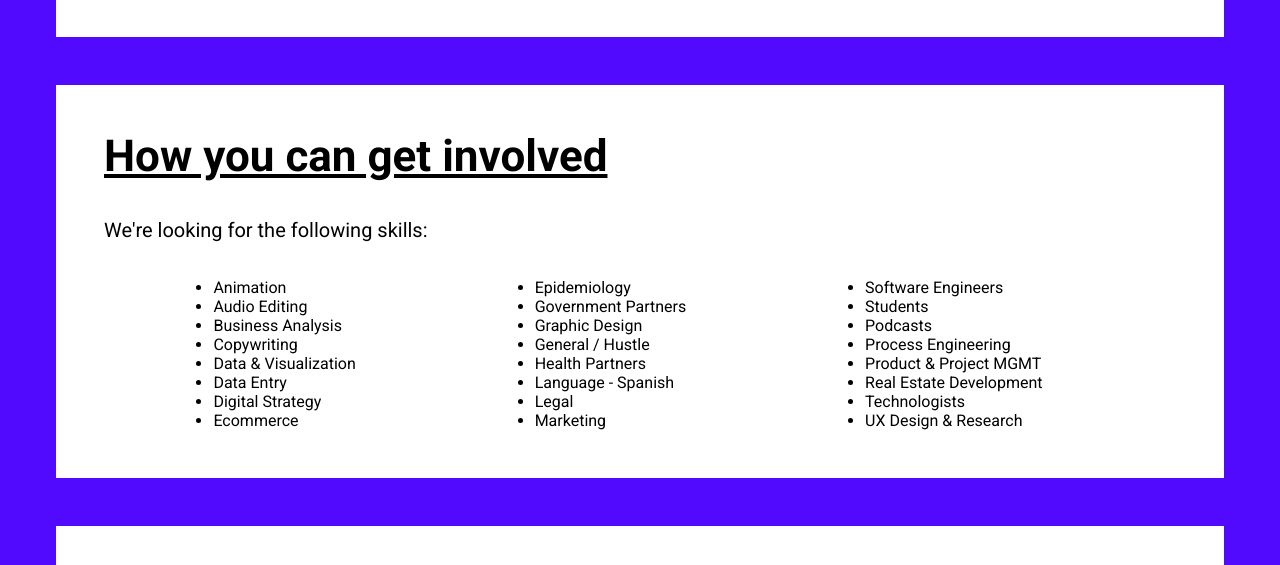
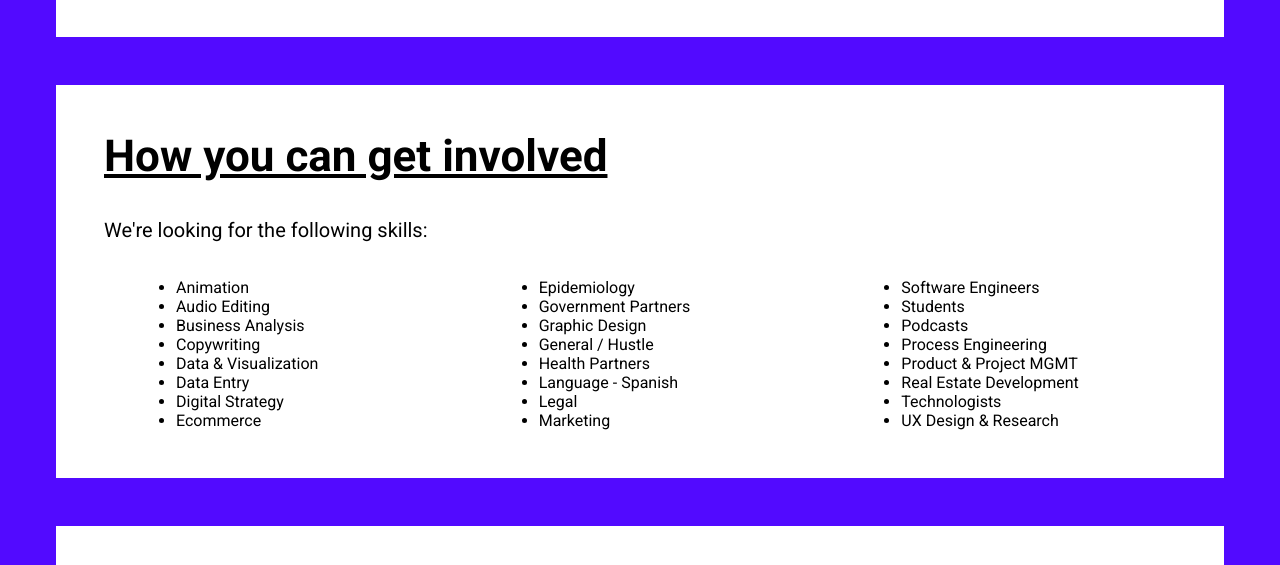
Before and after one commit to johnparrett/cant-stop-columbus, a plain HTML site: page get-involved.html in a window 1280 px wide. Shown: the part 681-1246 px from the top of the page. Drawn offline with Linux system fonts and the light colour scheme.

Commit message:
get involved position list alignment fixed

```diff
--- a/get-involved.html
+++ b/get-involved.html
@@ -44,8 +44,8 @@
             <h2>How you can get involved</h2>
             <p>We're looking for the following skills:</p>
 
-            <div class="list-container">
-            <div class="skill-list">
+            <div class="skill-list-grid-container">
+            <div class="skill-list1">
                 <ul>
                     <li>Animation</li>
                     <li>Audio Editing</li>
@@ -58,7 +58,7 @@
                 </ul>
             </div>
 
-            <div class="skill-list">
+            <div class="skill-list2">
                 <ul>
                     <li>Epidemiology</li>
                     <li>Government Partners</li>
@@ -72,7 +72,7 @@
             </div>
 
 
-            <div class="skill-list">
+            <div class="skill-list3">
                 <ul>
                     <li>Software Engineers</li>
                     <li>Students</li>
--- a/style.css
+++ b/style.css
@@ -292,6 +292,7 @@ h4 {
 }
 
 .footer-grid-container {
+    margin-right: 2rem;
     list-style-type: none;
     text-decoration: none;
     text-align: center;
@@ -413,16 +414,25 @@ h4 {
     padding-bottom: 2rem;
 }
 
-.list-container {
-    display: flex;
-    margin: 0 auto;
-    margin-left: 0;
-    width: 90%
+.skill-list-grid-container {
+    margin-left: 2rem;
+    display: grid;
+    grid-template-columns: 1fr 1fr 1fr;
+    grid-template-rows: 1fr;
+    gap: 0px 0px;
+    grid-template-areas:
+        "skill-list1 skill-list2 skill-list3";
 }
 
-.skill-list {
-    margin: 0 auto;
+      .skill-list1 { grid-area: skill-list1; }
+
+      .skill-list2 { grid-area: skill-list2; }
+
+      .skill-list3 { grid-area: skill-list3; }
+
 }
+
+
 
 .social-site-container {
     margin: 0 auto;
@@ -441,6 +451,7 @@ h4 {
 }
 
 .get-involved-social-grid-container {
+    margin-right: 2rem;
     text-align: center;
     display: grid;
     grid-template-columns: 1fr 1fr 1fr;
```
